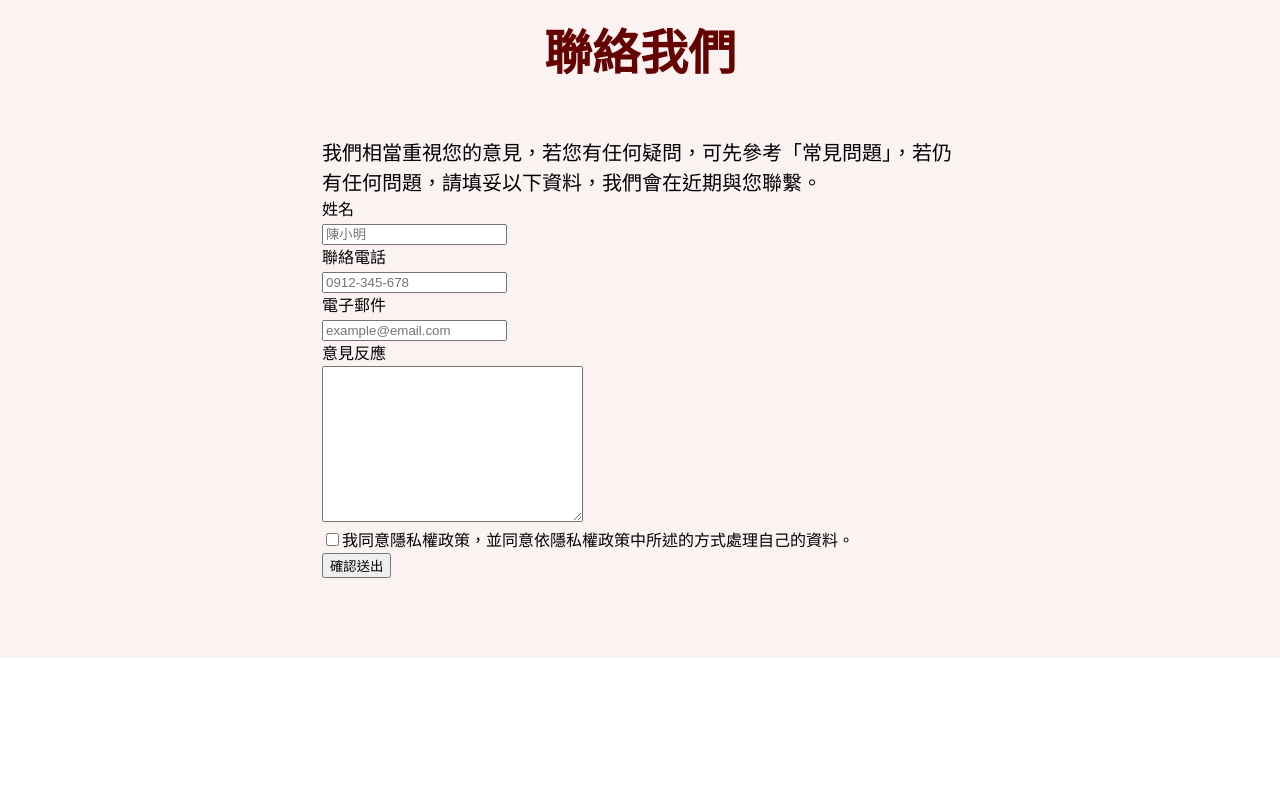
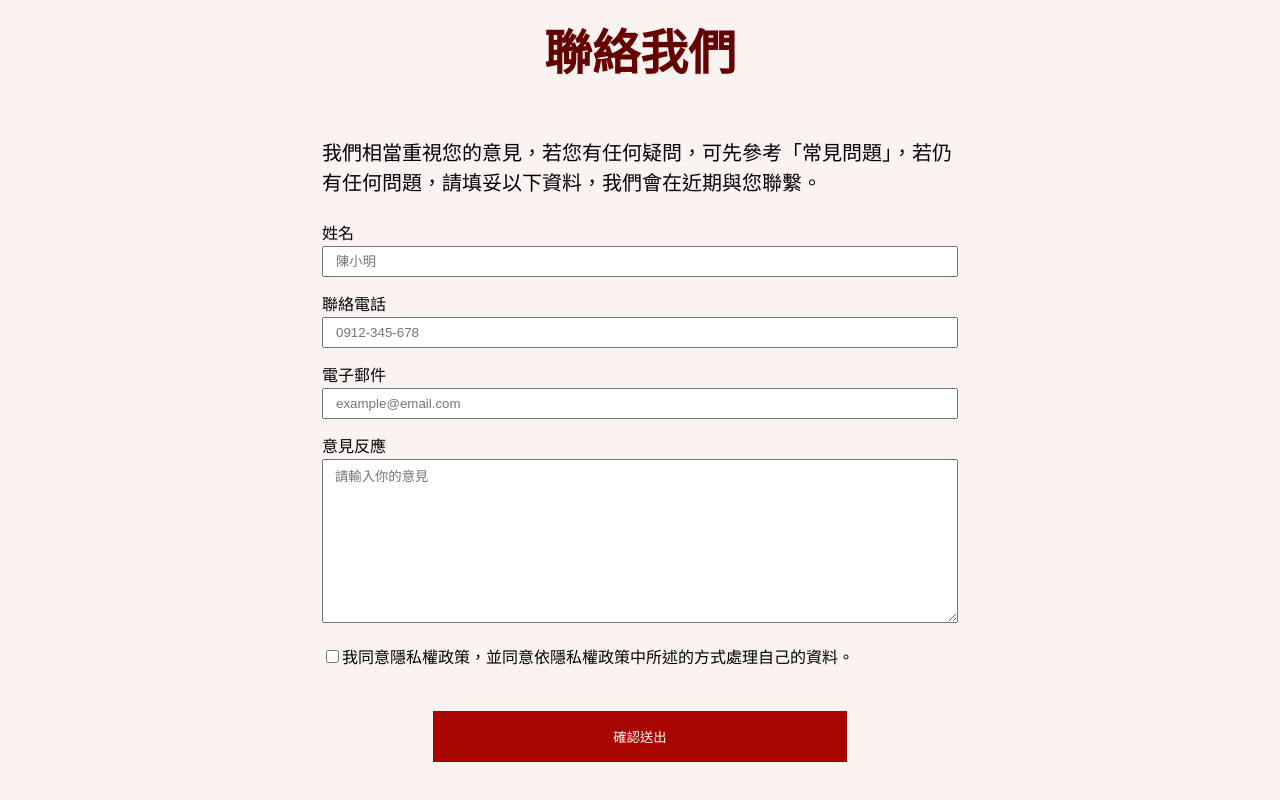
Before and after one commit to Joanne-huhu/viteWebsite3, a website built with Vite: page pages/index.html in a window 1280 px wide. Shown: the part 3350-4150 px from the top of the page. Before the commit the page ends 4008 px from the top, so only its background shows below. Built offline with nearby package versions, Linux system fonts and the light colour scheme; a web font is replaced by a local one.

Commit message:
首頁繳交

```diff
--- a/assets/scss/pages/_index.scss
+++ b/assets/scss/pages/_index.scss
@@ -183,6 +183,9 @@
     &-wrap{
     max-width: 636px;
     margin: 0 auto;
+    p{
+        margin-bottom: 24px;
+    }
     }
     &-text{
         font-size: 20px;
@@ -193,4 +196,31 @@
     &-content{
         max-width: 636px;
     }
+    &-input{
+        width: 100%;
+        padding: 6px 12px;
+        margin-bottom: 16px;
+
+    }
+    &-label{
+        margin-bottom: 8px;
+    }
+    &-check{
+        margin-bottom: 48px;
+    }
+    &-btn{
+        display: flex;
+        justify-content: center;
+        .link{
+            width: 65%;
+            background: $primary;
+            color: #ffffff;
+            border: none;
+            cursor: pointer;
+            padding: 16px 0;
+
+        }
+
+
+    }
 }
--- a/pages/index.html
+++ b/pages/index.html
@@ -134,30 +134,31 @@
 </section>
 <section class="contact section-index ">
   <div class="container">
-
     <h2 class="section-title">聯絡我們</h2>
     <div class="contact-wrap">
       <p class="contact-text">我們相當重視您的意見，若您有任何疑問，可先參考「常見問題」，若仍有任何問題，請填妥以下資料，我們會在近期與您聯繫。</p>
     <form class="contact-content" action="index.html">
-      <label for="person">姓名 </label>
+      <label class="contact-label" for="person">姓名 </label>
       <br>
-      <input type="text" id="person" name="person" placeholder="陳小明">
+      <input class="contact-input" type="text" id="person" name="person" placeholder="陳小明">
       <br>
       <label for="tel">聯絡電話 </label>
       <br>
-      <input type="tel" id="tel" name="tel" placeholder="0912-345-678">
+      <input class="contact-input" type="tel" id="tel" name="tel" placeholder="0912-345-678">
       <br>
       <label for="email">電子郵件 </label>
       <br>
-      <input type="email" id="email" name="email" placeholder="example@email.com">
+      <input class="contact-input" type="email" id="email" name="email" placeholder="example@email.com">
       <br>
       <label for="suggestion">意見反應</label>
       <br>
-      <textarea name="content" id="suggestion" cols="30" rows="10"></textarea>
+      <textarea class="contact-input" name="content" id="suggestion" cols="30" rows="10" placeholder="請輸入你的意見"></textarea>
       <br>
-      <input class="check" type="checkbox" name="" id="">我同意隱私權政策，並同意依隱私權政策中所述的方式處理自己的資料。
+      <input class="contact-check" type="checkbox" name="" id="">我同意隱私權政策，並同意依隱私權政策中所述的方式處理自己的資料。
       <br>
-      <input type="submit" value="確認送出">
+      <div class="contact-btn">
+        <input class="link" type="submit" value="確認送出">
+      </div>
     </form>
 
   </div>
```
